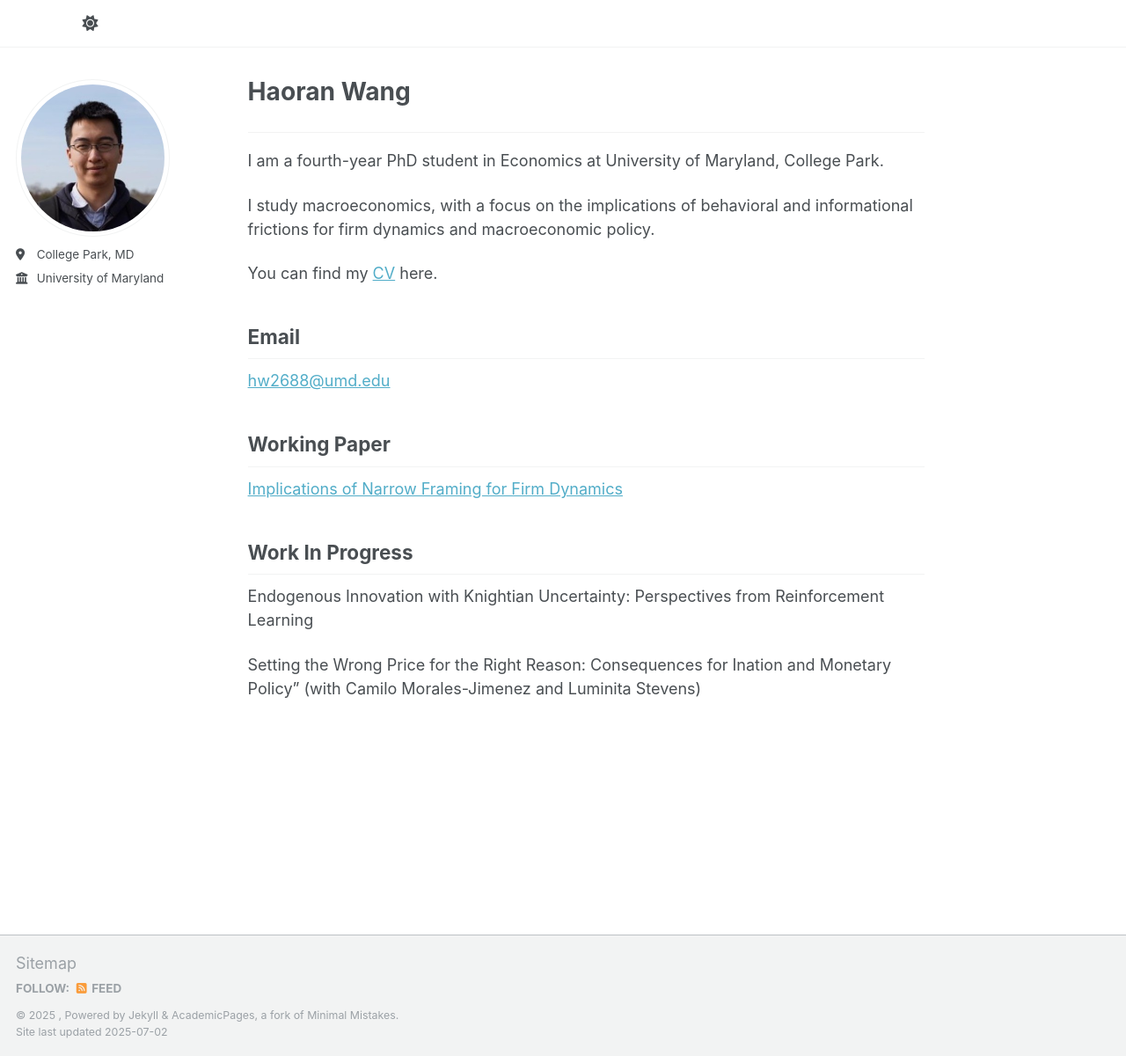
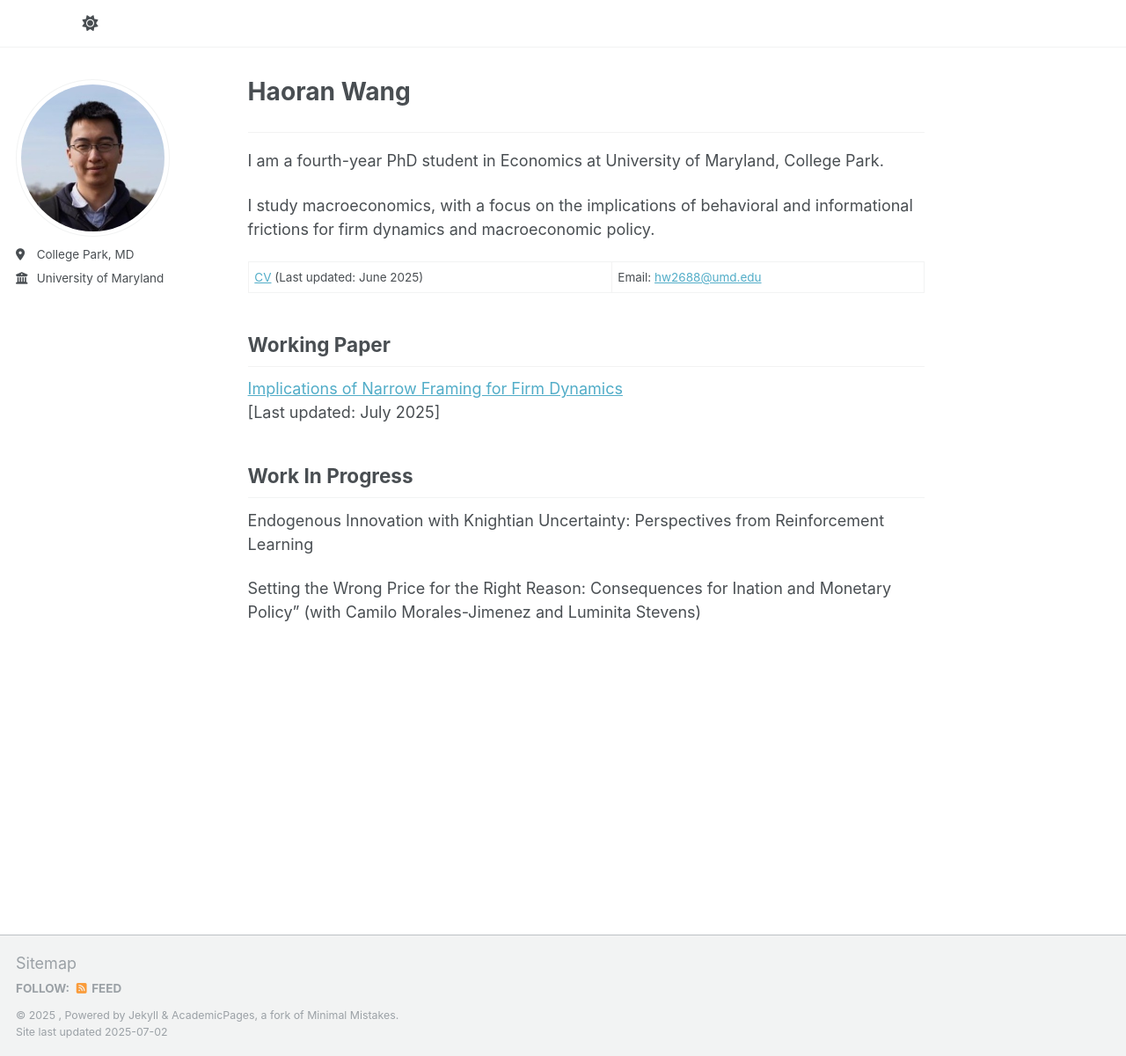
Before and after one commit to harrywang-econ/haoran-wang.github.io, a Jekyll site: the page built from _pages/about.md, in a window 1280 px wide and 1200 px high. Shown: the whole window at 88% size. Built offline with Jekyll 4.4.1, drawn with Linux system fonts in a browser that asks for light colours; a script that is not in the unit is left out.

Commit message:
Update about.md

```diff
--- a/_pages/about.md
+++ b/_pages/about.md
@@ -13,16 +13,13 @@ I am a fourth-year PhD student in Economics at University of Maryland, College P
 
 I study macroeconomics, with a focus on the implications of behavioral and informational frictions for firm dynamics and macroeconomic policy.
 
-You can find my [CV](files/Haoran_Wang_CV_June_2025.pdf) here.
+[CV](files/Haoran_Wang_CV_June_2025.pdf) (Last updated: June 2025) | Email: [hw2688@umd.edu](hw2688@umd.edu)
 
-
-Email
-------
-[hw2688@umd.edu](hw2688@umd.edu)
 
 Working Paper
 -------------
-[Implications of Narrow Framing for Firm Dynamics](files/NF_draft_July_2025.pdf)
+[Implications of Narrow Framing for Firm Dynamics](files/NF_draft_July_2025.pdf) <br>
+[Last updated: July 2025]
 
 Work In Progress
 ----------------
```
